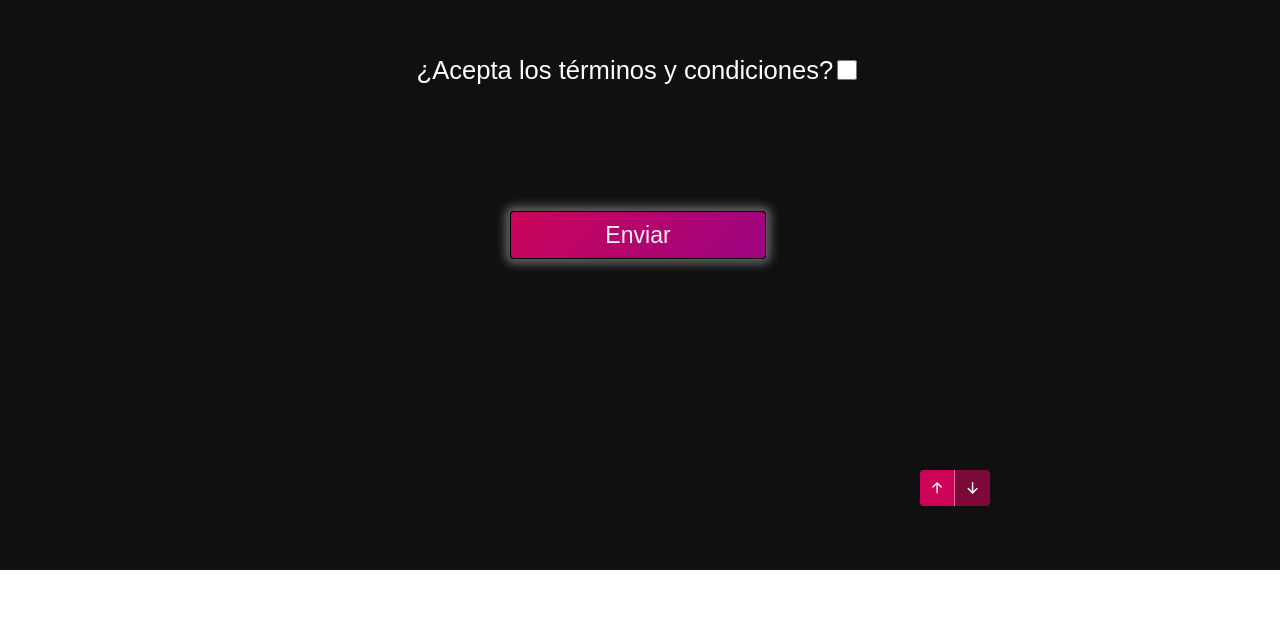
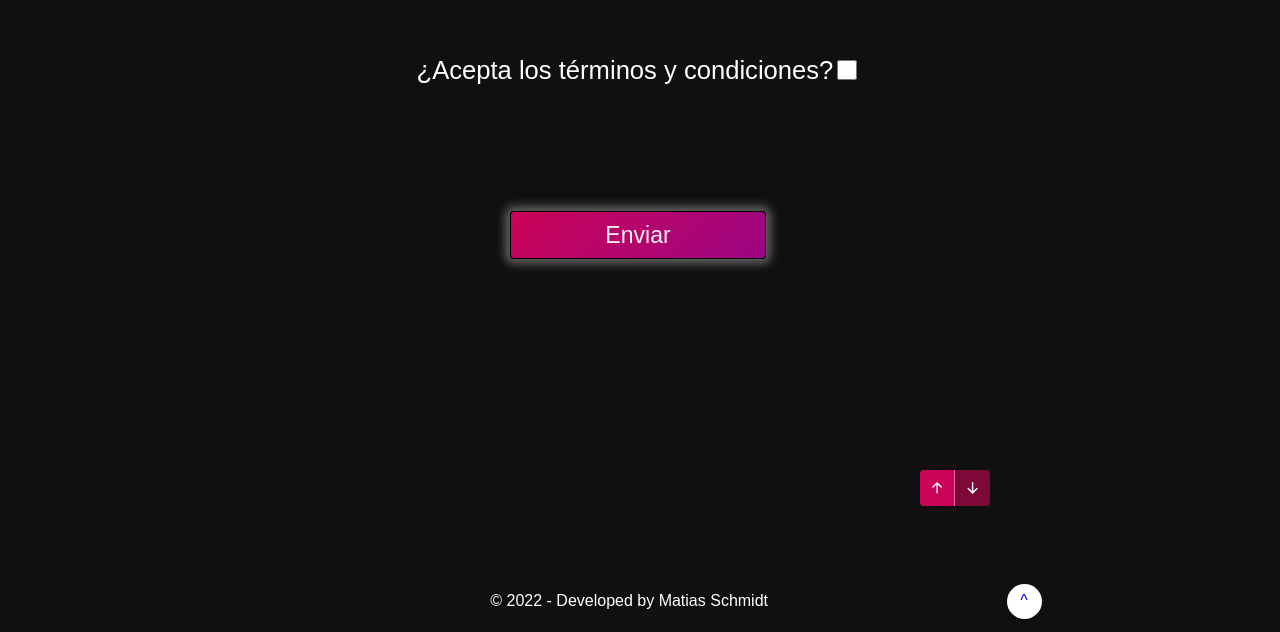
Before and after one commit to mschmidt17/Challenge-greydive, a React (Create React App) app: page / in a window 1280 px wide. Shown: the part 4256-4888 px from the top of the page. Before the commit the page ends 4826 px from the top, so only its background shows below. Built offline with nearby package versions, Linux system fonts and the light colour scheme.

Commit message:
Componente Footer terminado

```diff
--- /dev/null
+++ b/src/components/CSS/footer.css
@@ -0,0 +1,40 @@
+.row-footer{
+    display: flex;
+    flex-direction: row;
+    align-items: center;
+    justify-content: center;
+    color: white;
+    width: 100%;
+    padding: 0.5%;
+}
+
+#back-to-top{
+    background-color: white;
+    height: 35px;
+    border-radius: 100px;
+    width: 35px;
+    display: flex;
+    align-items: center;
+    justify-content: center;
+    margin: 1%;
+    text-decoration: none;
+}
+
+#back-to-top:hover{
+    background: linear-gradient(135deg,#CB0457, #9c0583);
+    color: white;
+}
+
+.copyright{
+    display: flex;
+    align-items: flex-end;
+    justify-content: flex-end;
+    width: 60%;
+}
+
+.arriba{
+    display: flex;
+    align-items: center;
+    justify-content: center;
+    width: 40%;
+}
--- /dev/null
+++ b/src/components/Footer.js
@@ -0,0 +1,20 @@
+import React from 'react';
+import './CSS/footer.css';
+
+
+
+function Footer() {
+    return (
+      <footer className="row-footer">
+        <div className='copyright'>
+          <p> © 2022 - Developed by Matias Schmidt</p>
+        </div>
+        <div className='arriba'>
+          <a className="smoothscroll" id='back-to-top' href="#top"> ^ </a>
+        </div>
+      </footer>
+    );
+}
+
+
+export default Footer;
--- a/src/components/Home.js
+++ b/src/components/Home.js
@@ -7,7 +7,9 @@ import { saveInDB } from "../Firebase.js";
 import {validate} from "./validate.js";
 import swal from 'sweetalert';
 import {BsArrowDownShort, BsArrowUpShort, BsCheck} from "react-icons/bs";
+import Footer from './Footer.js';
 import "./CSS/home.css"
+
 
 function Home() {
     const navigate = useNavigate()
@@ -125,7 +127,7 @@ function Home() {
         <div className='home-container'>
             <img src="https://uploads-ssl.webflow.com/612fcc289671bc539ecd004e/612ff6936ef1a98f2a9b29cf_logo-greydive-gris.png" className="img-grey" alt="greydive" />
 
-            <div className='question'>
+            <div  id="top" className='question'>
                 <button className='btn-formulario' onClick={(e) => handleClickScroll(e, "full_name")}> Completar formulario </button>
             </div>
 
@@ -224,6 +226,7 @@ function Home() {
                 )})
                 : null }
             </form>
+            <Footer/>
         </div>
   );
 }
```
